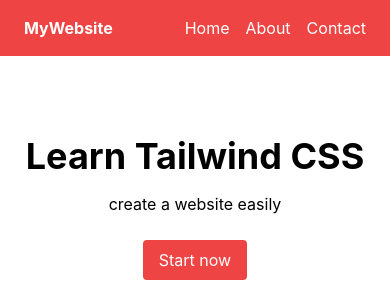
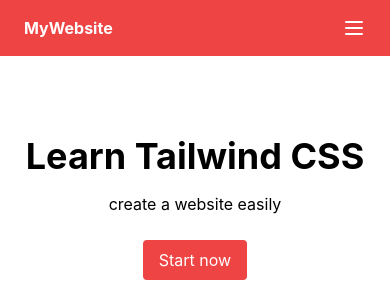
Before and after one commit to Frdalf/Web-Programming, a PHP site: page / in a window 390 px wide. Shown: the top 300 px of the page. Run offline with PHP 8.4, Linux system fonts and the light colour scheme.

Commit message:
Update Codelab 1 responsive navigation and add .gitignore

```diff
--- a/Codelab 1/src/index.html
+++ b/Codelab 1/src/index.html
@@ -7,14 +7,29 @@
 </head>
 <body>
   <header class="bg-primary text-white px-6 py-4">
-    <nav class="flex justify-between">
+    <nav class="flex items-center justify-between">
       <h1 class="font-bold">MyWebsite</h1>
-      <ul class="flex gap-4">
+      <!-- Hamburger Button (Mobile) -->
+      <button id="menu-btn" class="md:hidden focus:outline-none" aria-label="Toggle menu">
+        <svg class="w-6 h-6 fill-none stroke-current" viewBox="0 0 24 24">
+          <path stroke-linecap="round" stroke-linejoin="round" stroke-width="2" d="M4 6h16M4 12h16M4 18h16" />
+        </svg>
+      </button>
+      <!-- Menu Desktop -->
+      <ul class="hidden md:flex gap-4">
         <li>Home</li>
         <li>About</li>
         <li>Contact</li>
       </ul>
     </nav>
+    <!-- Menu Mobile Dropdown -->
+    <div id="mobile-menu" class="hidden md:hidden mt-4 pt-4 border-t border-white/20">
+      <ul class="flex flex-col gap-3">
+        <li>Home</li>
+        <li>About</li>
+        <li>Contact</li>
+      </ul>
+    </div>
   </header>
 
   <section class="text-center py-20 px-6">
@@ -47,5 +62,14 @@
   </section>
 
   <footer class="bg-dark text-white text-center py-4">Copyright 2026</footer>
+
+  <script>
+    const menuBtn = document.getElementById('menu-btn');
+    const mobileMenu = document.getElementById('mobile-menu');
+
+    menuBtn.addEventListener('click', () => {
+      mobileMenu.classList.toggle('hidden');
+    });
+  </script>
 </body>
 </html>
--- a/Codelab 1/src/output.css
+++ b/Codelab 1/src/output.css
@@ -11,7 +11,6 @@
     --color-gray-700: oklch(37.3% 0.034 259.733);
     --color-white: #fff;
     --spacing: 0.25rem;
-    --container-md: 28rem;
     --text-2xl: 1.5rem;
     --text-2xl--line-height: calc(2 / 1.5);
     --text-4xl: 2.25rem;
@@ -173,6 +172,9 @@
   }
 }
 @layer utilities {
+  .mt-4 {
+    margin-top: calc(var(--spacing) * 4);
+  }
   .mb-2 {
     margin-bottom: calc(var(--spacing) * 2);
   }
@@ -188,14 +190,32 @@
   .grid {
     display: grid;
   }
+  .hidden {
+    display: none;
+  }
+  .h-6 {
+    height: calc(var(--spacing) * 6);
+  }
+  .w-6 {
+    width: calc(var(--spacing) * 6);
+  }
   .w-full {
     width: 100%;
   }
   .grid-cols-1 {
     grid-template-columns: repeat(1, minmax(0, 1fr));
   }
+  .flex-col {
+    flex-direction: column;
+  }
+  .items-center {
+    align-items: center;
+  }
   .justify-between {
     justify-content: space-between;
+  }
+  .gap-3 {
+    gap: calc(var(--spacing) * 3);
   }
   .gap-4 {
     gap: calc(var(--spacing) * 4);
@@ -206,6 +226,16 @@
   .rounded {
     border-radius: 0.25rem;
   }
+  .border-t {
+    border-top-style: var(--tw-border-style);
+    border-top-width: 1px;
+  }
+  .border-white\/20 {
+    border-color: color-mix(in srgb, #fff 20%, transparent);
+    @supports (color: color-mix(in lab, red, red)) {
+      border-color: color-mix(in oklab, var(--color-white) 20%, transparent);
+    }
+  }
   .bg-dark {
     background-color: var(--color-dark);
   }
@@ -214,6 +244,12 @@
   }
   .bg-white {
     background-color: var(--color-white);
+  }
+  .fill-none {
+    fill: none;
+  }
+  .stroke-current {
+    stroke: currentcolor;
   }
   .p-4 {
     padding: calc(var(--spacing) * 4);
@@ -235,6 +271,9 @@
   }
   .py-20 {
     padding-block: calc(var(--spacing) * 20);
+  }
+  .pt-4 {
+    padding-top: calc(var(--spacing) * 4);
   }
   .text-center {
     text-align: center;
@@ -265,7 +304,17 @@
     --tw-shadow: 0 1px 3px 0 var(--tw-shadow-color, rgb(0 0 0 / 0.1)), 0 1px 2px -1px var(--tw-shadow-color, rgb(0 0 0 / 0.1));
     box-shadow: var(--tw-inset-shadow), var(--tw-inset-ring-shadow), var(--tw-ring-offset-shadow), var(--tw-ring-shadow), var(--tw-shadow);
   }
+  .focus\:outline-none:focus {
+    --tw-outline-style: none;
+    outline-style: none;
+  }
   @media (width >= 48rem) {
+    .md\:flex {
+      display: flex;
+    }
+    .md\:hidden {
+      display: none;
+    }
     .md\:grid-cols-2 {
       grid-template-columns: repeat(2, minmax(0, 1fr));
     }
@@ -275,6 +324,11 @@
       grid-template-columns: repeat(3, minmax(0, 1fr));
     }
   }
+}
+@property --tw-border-style {
+  syntax: "*";
+  inherits: false;
+  initial-value: solid;
 }
 @property --tw-leading {
   syntax: "*";
@@ -352,6 +406,7 @@
 @layer properties {
   @supports ((-webkit-hyphens: none) and (not (margin-trim: inline))) or ((-moz-orient: inline) and (not (color:rgb(from red r g b)))) {
     *, ::before, ::after, ::backdrop {
+      --tw-border-style: solid;
       --tw-leading: initial;
       --tw-font-weight: initial;
       --tw-shadow: 0 0 #0000;
```
Also changed, not shown: 5 other files.
